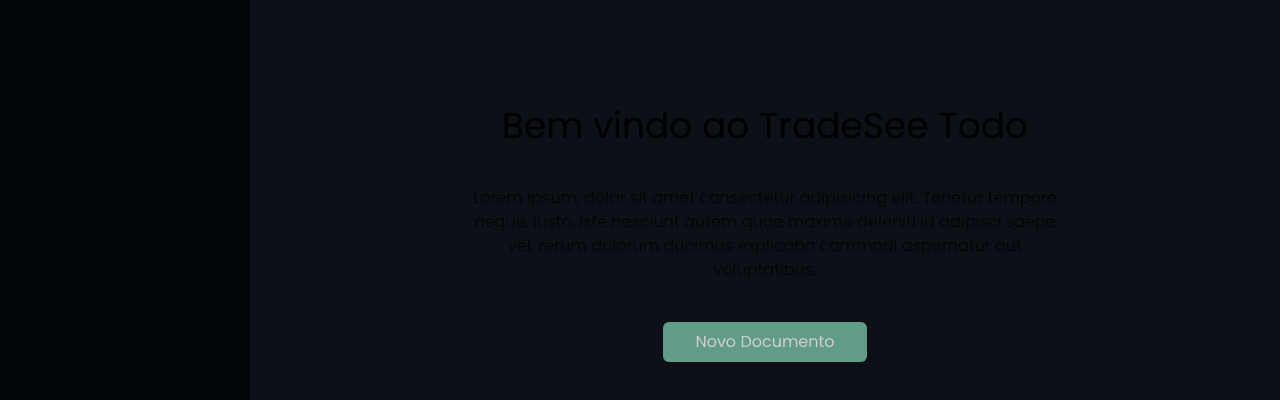
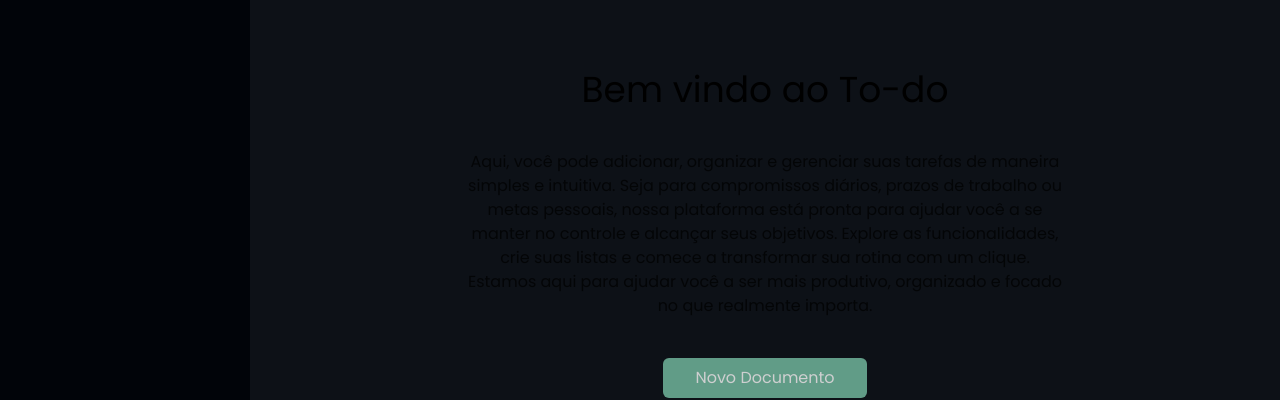
Before and after one commit to JoandersonReis/to-do, a Next.js app in the folder web/: page /painel in a window 1280 px wide. Shown: the part 166-566 px from the top of the page. Built offline with nearby package versions, Linux system fonts and the light colour scheme; no server answers.

Commit message:
Change description

```diff
--- a/web/src/app/painel/page.tsx
+++ b/web/src/app/painel/page.tsx
@@ -4,12 +4,15 @@
   return (
     <div className="h-full flex items-center justify-center">
       <div className="flex flex-col items-center justify-center gap-10">
-        <h1 className="text-4xl">Bem vindo ao TradeSee Todo</h1>
+        <h1 className="text-4xl">Bem vindo ao To-do</h1>
         <p className="text-center opacity-70 max-w-[600px]">
-          Lorem ipsum, dolor sit amet consectetur adipisicing elit. Tenetur
-          tempore neque, iusto, iste nesciunt autem quae maxime deleniti id
-          adipisci saepe vel, rerum dolorum ducimus explicabo commodi aspernatur
-          aut voluptatibus.
+          Aqui, você pode adicionar, organizar e gerenciar suas tarefas de
+          maneira simples e intuitiva. Seja para compromissos diários, prazos de
+          trabalho ou metas pessoais, nossa plataforma está pronta para ajudar
+          você a se manter no controle e alcançar seus objetivos. Explore as
+          funcionalidades, crie suas listas e comece a transformar sua rotina
+          com um clique. Estamos aqui para ajudar você a ser mais produtivo,
+          organizado e focado no que realmente importa.
         </p>
 
         <NewDocumentModal />
```
